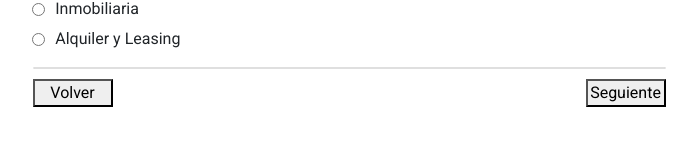
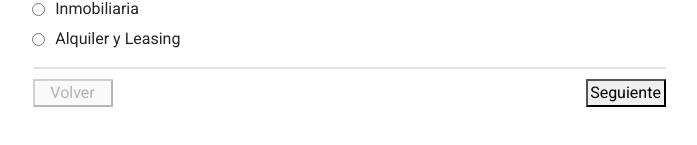
Before and after one commit to victorgonzalezz/myMic, a React (Vite) app: page / in a window 1280 px wide. Shown: the part 627-772 px from the top of the page, without its empty margins (291-988 px from the left). Built offline with nearby package versions, Linux system fonts and the light colour scheme.

Commit message:
GeneralTabs
Some "Sector" string aren't changed. Now done

```diff
--- a/src/pages/Home/index.jsx
+++ b/src/pages/Home/index.jsx
@@ -4,7 +4,7 @@ import "./index.css"
 // eslint-disable-next-line react/prop-types
 export function Home({ handleTabClick, activeTab }) {
   const handleNextTab = () => {
-    if (activeTab === "GeneralTabs") {
+    if (activeTab === "Sector") {
       handleTabClick("Tipo de empresa");
     } else if (activeTab === "Tipo de empresa") {
       handleTabClick("Espacio");
@@ -26,7 +26,7 @@ export function Home({ handleTabClick, activeTab }) {
     } else if (activeTab === "Espacio") {
       handleTabClick("Tipo de empresa");
     } else if (activeTab === "Tipo de empresa") {
-      handleTabClick("GeneralTabs");
+      handleTabClick("Sector");
     }
   };
 
@@ -39,14 +39,13 @@ export function Home({ handleTabClick, activeTab }) {
         <button
           id="volver__button"
           onClick={handlePrevTab}
-          disabled={activeTab === "GeneralTabs"}
+          disabled={activeTab === "Sector"}
         >
           Volver
         </button>
 
         <button
           id="siguiente__button"
-          className="disabled"
           onClick={handleNextTab}
           disabled={activeTab === "Resultados"}
 
```
